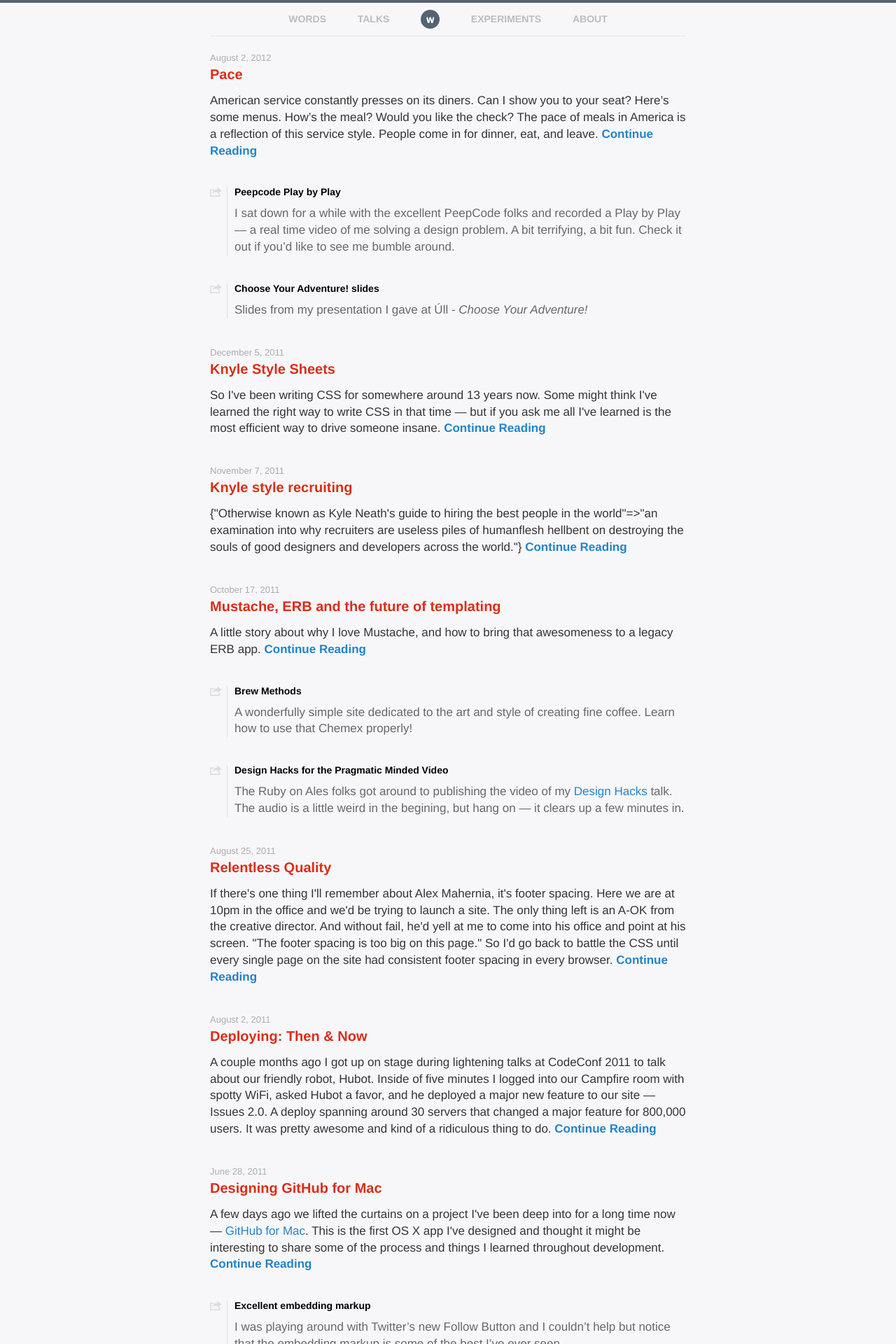
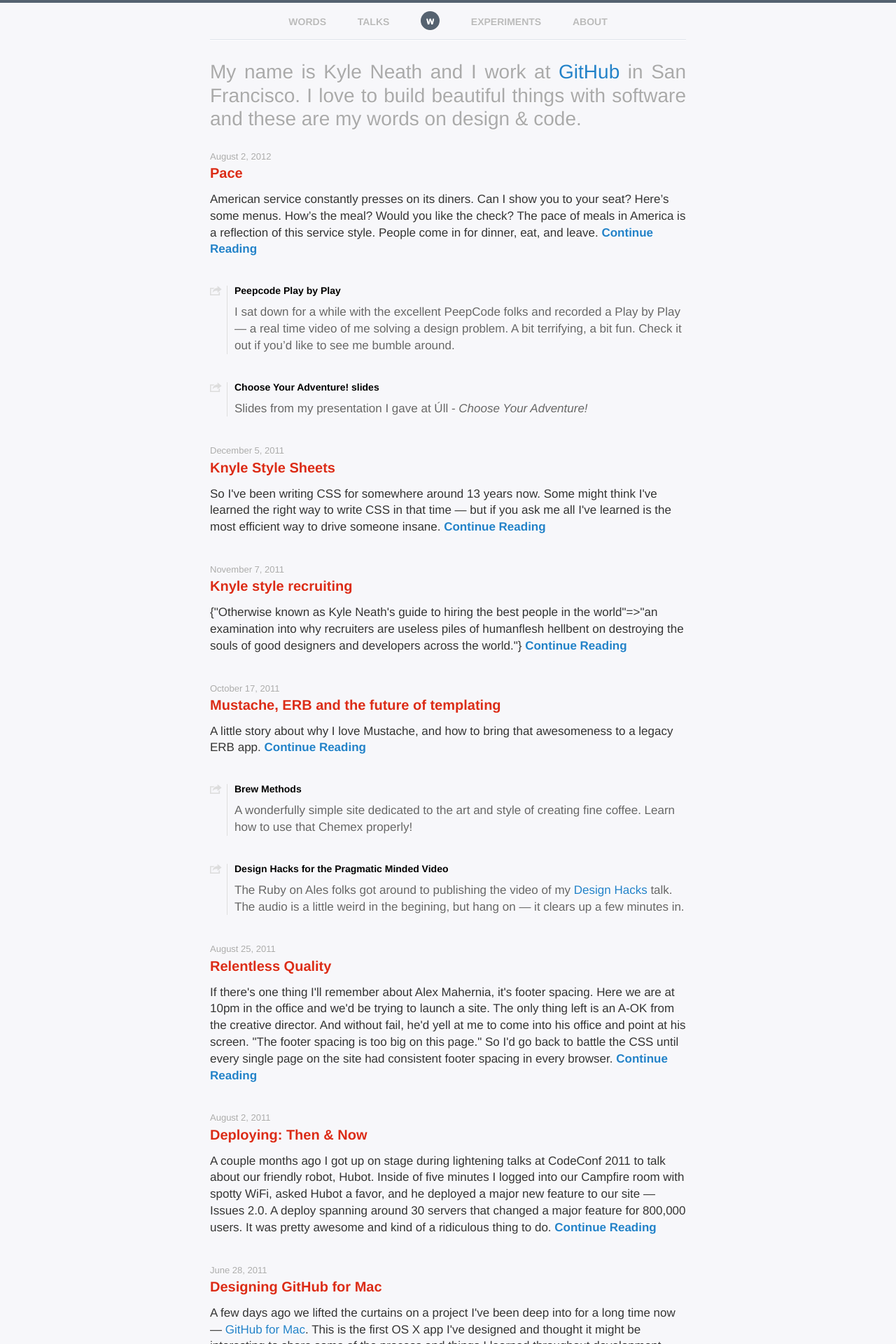
Before and after one commit to kneath/kneath.github.com, a Jekyll site: the page built from index.html, in a window 1280 px wide. Shown: the top 1920 px of the page at 70% size. Built offline with Jekyll 4.4.1, drawn with Linux system fonts in a browser that asks for light colours; Markdown is read by kramdown in place of the engine named in the settings; comment, search, counter and statistics services are not loaded.

Commit message:
Intro paragraph

```diff
--- a/_layouts/post.html
+++ b/_layouts/post.html
@@ -2,7 +2,7 @@
 layout: default
 ---
 <p class="date">{{ page.date | date: "%B %e, %Y" }}</p>
-<h1>{{ page.title }}</h1>
+<h1 class="words">{{ page.title }}</h1>
 {{ content }}
 
 <div class="keep-in-touch">
--- a/css/base.css
+++ b/css/base.css
@@ -49,9 +49,6 @@ a {
   color: #2382c8;
   text-decoration: none;
 }
-a:visited {
-  color: #457289;
-}
 a:hover {
   text-decoration: underline;
 }
@@ -74,12 +71,18 @@ hr:before {
   padding: 0 20px;
 }
 
+header {
+  margin: 0 0 20px 0;
+  text-align: center;
+  border-bottom: 1px solid #fff;
+}
+
 ul.nav {
-  margin: 0 0 20px 0;
-  padding: 10px 0;
+  margin: 0;
+  padding: 12px 0 10px 0;
   list-style-type: none;
-  text-align: center;
-  border-bottom: 1px solid #e5e5e5;
+  line-height: 30px;
+  border-bottom: 1px solid #dfe4ea;
 }
 ul.nav li {
   margin: 0 20px;
@@ -102,6 +105,8 @@ ul.nav li.logo {
   text-transform: none;
 }
 ul.nav li.logo a {
+  position: relative;
+  top: -2px;
   display: inline-block;
   width: 27px;
   height: 27px;
@@ -178,12 +183,33 @@ p.date {
   margin: 20px 0 0 0;
 }
 
+p.intro {
+  font-size: 28px;
+  line-height: 1.2;
+  color: #aaa;
+  text-align: justify;
+}
+@media only screen and (max-width: 520px) {
+  p.intro {
+    font-size: 20px;
+  }
+}
+
 h1 {
   margin: 10px 0 20px 0;
   font-size: 72px;
   line-height: 0.8;
   letter-spacing: -1px;
+  color: #000;
+}
+h1.words {
   color: #DB2C17;
+}
+@media only screen and (max-width: 700px) {
+  h1 {
+    font-size: 48px;
+    letter-spacing: 0;
+  }
 }
 
 h2 {
--- a/index.html
+++ b/index.html
@@ -3,6 +3,10 @@ layout: default
 head_content:
   <link rel="alternate" type="application/atom+xml" href="http://warpspire.com/feed/" />
 ---
+
+<p class="intro">
+  My name is Kyle Neath and I work at <a href="https://github.com">GitHub</a> in San Francisco. I love to build beautiful things with software and these are my words on design &amp; code.
+</p>
 
 <div class="listing">
 {% for post in site.posts %}
```
